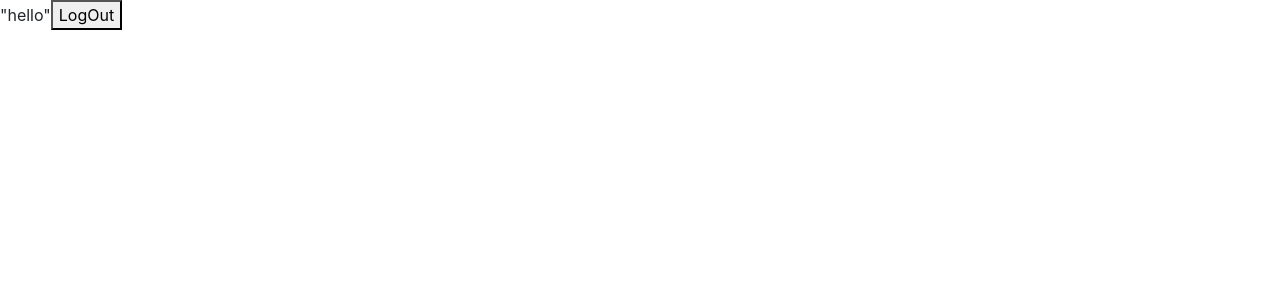
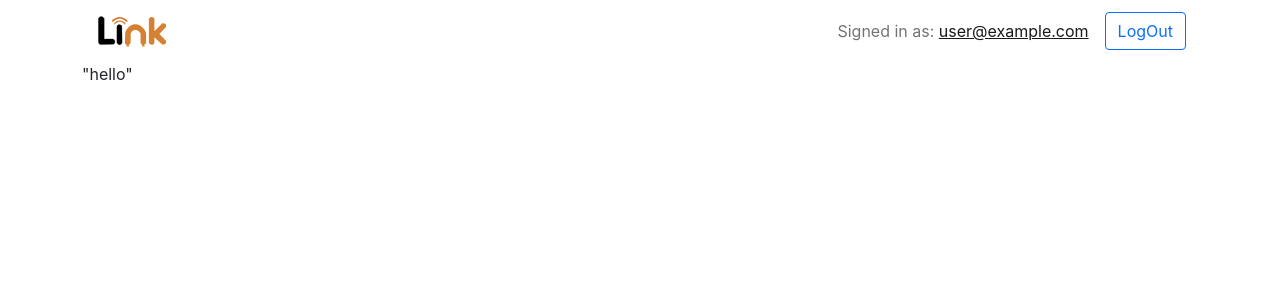
Before and after one commit to tahaebaed/link, a React (Create React App) app: page / in a window 1280 px wide. Shown: the top 300 px of the page. Built offline with nearby package versions, Linux system fonts and the light colour scheme; no server answers; sample sign-in values are in the browser's storage.

Commit message:
create [nav-bar] commpnent with updating the [home/sign-in/sign-up]

```diff
--- a/src/App.js
+++ b/src/App.js
@@ -1,8 +1,14 @@
 import Routing from './utils/Routing';
 import './App.scss';
+import NavBar from './layout/NavBar';
 
 function App() {
-  return <Routing />;
+  return (
+    <div className='container'>
+      <NavBar />
+      <Routing />
+    </div>
+  );
 }
 
 export default App;
--- /dev/null
+++ b/src/layout/NavBar.js
@@ -0,0 +1,51 @@
+import React, { useContext } from 'react';
+import { Navbar, Container, Nav, Button } from 'react-bootstrap';
+import { AuthContext } from '../store/context/AuthContext';
+import logo from '../assets/attachment_15960883.svg';
+import { Link, useNavigate } from 'react-router-dom';
+import { auth } from '../store/context/FireContext';
+
+function NavBar() {
+  const { user } = useContext(AuthContext);
+  const navigate = useNavigate();
+  const logOut = () => {
+    auth.signOut();
+    localStorage.removeItem('token');
+    !user && navigate('/signIn');
+  };
+  return user ? (
+    <Navbar>
+      <Container>
+        <Navbar.Brand bg='light' href='/home'>
+          <img src={logo} alt='link logo display' width={'75px'} />
+        </Navbar.Brand>
+        <Navbar.Toggle />
+        <Navbar.Collapse className='justify-content-end'>
+          <Navbar.Text>
+            Signed in as: <Link to='/profile'>{user.email}</Link>
+          </Navbar.Text>
+          <Button variant='outline-primary' className='ms-3' onClick={logOut}>
+            LogOut
+          </Button>
+        </Navbar.Collapse>
+      </Container>
+    </Navbar>
+  ) : (
+    <Navbar bg='light' expand='lg'>
+      <Container>
+        <Navbar.Brand href='/home'>
+          <img src={logo} alt='link logo display' width={'75px'} />
+        </Navbar.Brand>
+        <Navbar.Toggle aria-controls='basic-navbar-nav' />
+        <Navbar.Collapse id='basic-navbar-nav'>
+          <Nav className='ms-auto'>
+            <Nav.Link href='/signIn'>SIGN IN</Nav.Link>
+            <Nav.Link href='/signUp'>SIGN UP</Nav.Link>
+          </Nav>
+        </Navbar.Collapse>
+      </Container>
+    </Navbar>
+  );
+}
+
+export default NavBar;
--- a/src/pages/Home.js
+++ b/src/pages/Home.js
@@ -1,26 +1,15 @@
 import React, { useContext } from 'react';
 import { useNavigate } from 'react-router-dom';
 import { AuthContext } from '../store/context/AuthContext';
-import { auth } from '../store/context/FireContext';
+// import { auth } from '../store/context/FireContext'; // * if we will uncomment it
 
 const Home = () => {
   const { user } = useContext(AuthContext);
   const navigate = useNavigate();
-  const logOut = () => {
-    auth.signOut();
-    if (!user) {
-      navigate('/signIn');
-    }
-  };
-
-  console.log(user, 'hello from home');
   return user ? (
-    <div>
-      "hello"
-      <button onClick={logOut}>LogOut</button>
-    </div>
+    <div>"hello"</div>
   ) : (
-    (setTimeout(() => navigate('/signIn')), 1500)
+    (setTimeout(() => navigate('/signIn')), 3000)
   );
 };
 
--- a/src/pages/LogIn.js
+++ b/src/pages/LogIn.js
@@ -23,6 +23,7 @@ const LogIn = () => {
     } catch (error) {
       const err = error.message.split(': ')[1].split(' (');
       setError(err[0]);
+      console.log(error.message);
     }
   };
   return (
--- a/src/pages/SignUp.js
+++ b/src/pages/SignUp.js
@@ -40,7 +40,7 @@ const SignUp = () => {
           onSubmit={(values, { setSubmitting }) => {
             auth.createUserWithEmailAndPassword(values.email, values.password);
             setSubmitting(false);
-            console.log(values, 'teeeeest');
+            console.table(values, 'teeeeest');
           }}
         >
           {({
```
